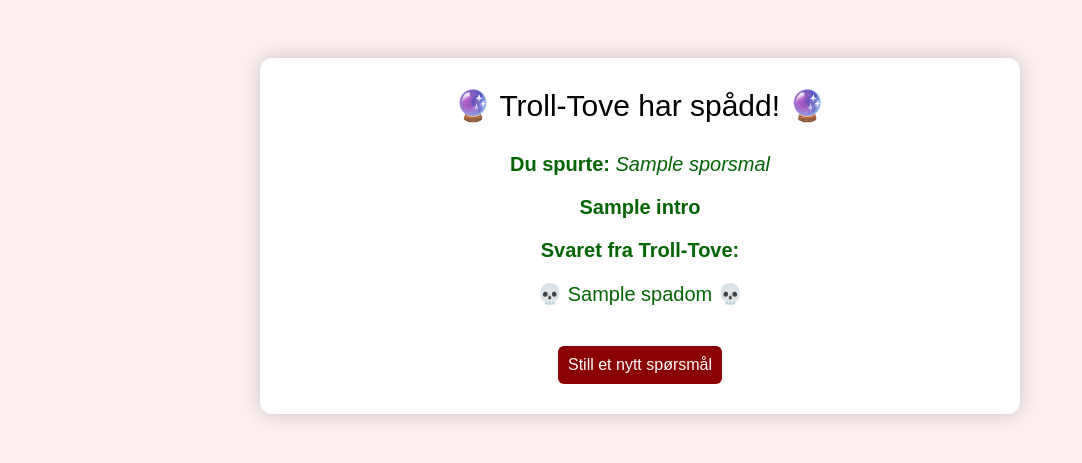
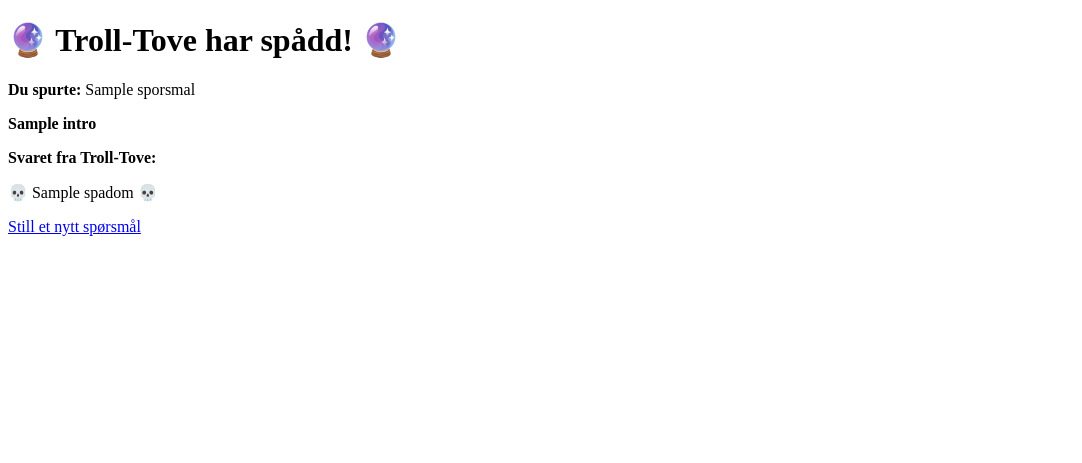
Before and after one commit to allisson79/troll-tove-app, a Flask app: template templates/result.html in a window 1280 px wide. Shown: the top 463 px of the page, without its empty margins (0-1082 px from the left). Run offline with Flask 3, Linux system fonts and the light colour scheme; the template is opened without the code that fills it: most values are stand-ins (such as "Sample title", 1, 10 or a date in 2020).

Commit message:
Update result.html

```diff
--- a/templates/result.html
+++ b/templates/result.html
@@ -2,58 +2,14 @@
 <html lang="no">
 <head>
     <meta charset="UTF-8">
-    <title>Troll-Tove Spådde</title>
-    <style>
-        body {
-            font-family: 'Arial', sans-serif;
-            background-color: #fdf0f0;
-            text-align: center;
-            padding: 50px;
-        }
-        .container {
-            background-color: #fff;
-            padding: 30px;
-            border-radius: 12px;
-            box-shadow: 0 0 20px rgba(0,0,0,0.2);
-            max-width: 700px;
-            margin: auto;
-        }
-        .result {
-            margin-top: 30px;
-            font-size: 20px;
-            color: darkgreen;
-        }
-        .header {
-            font-size: 30px;
-            margin-bottom: 20px;
-        }
-        button {
-            margin-top: 20px;
-            padding: 10px;
-            font-size: 16px;
-            border: none;
-            background-color: darkred;
-            color: white;
-            border-radius: 6px;
-            cursor: pointer;
-        }
-        button:hover {
-            background-color: red;
-        }
-    </style>
+    <title>Spådom fra Troll-Tove</title>
 </head>
 <body>
-    <div class="container">
-        <div class="header">🔮 Troll-Tove har spådd! 🔮</div>
-        <div class="result">
-            <p><strong>Du spurte:</strong> <em>{{ sporsmal }}</em></p>
-            <p><strong>{{ intro }}</strong></p>
-            <p><strong>Svaret fra Troll-Tove:</strong></p>
-            <p>💀 {{ spadom }} 💀</p>
-        </div>
-        <form action="/" method="get">
-            <button type="submit">Still et nytt spørsmål</button>
-        </form>
-    </div>
+    <h1>🔮 Troll-Tove har spådd! 🔮</h1>
+    <p><strong>Du spurte:</strong> {{ sporsmal }}</p>
+    <p><strong>{{ intro }}</strong></p>
+    <p><strong>Svaret fra Troll-Tove:</strong></p>
+    <p>💀 {{ spadom }} 💀</p>
+    <p><a href="/">Still et nytt spørsmål</a></p>
 </body>
 </html>
```
